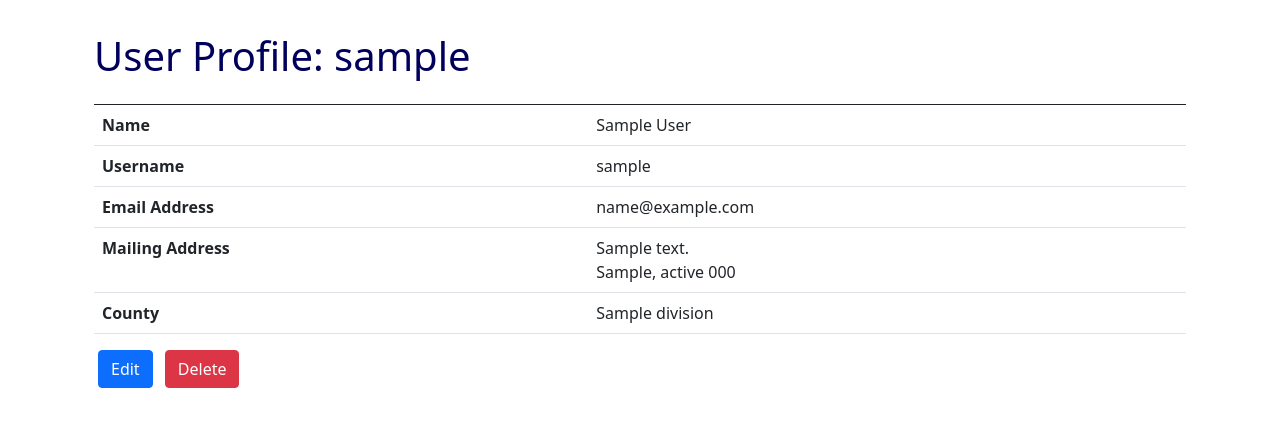
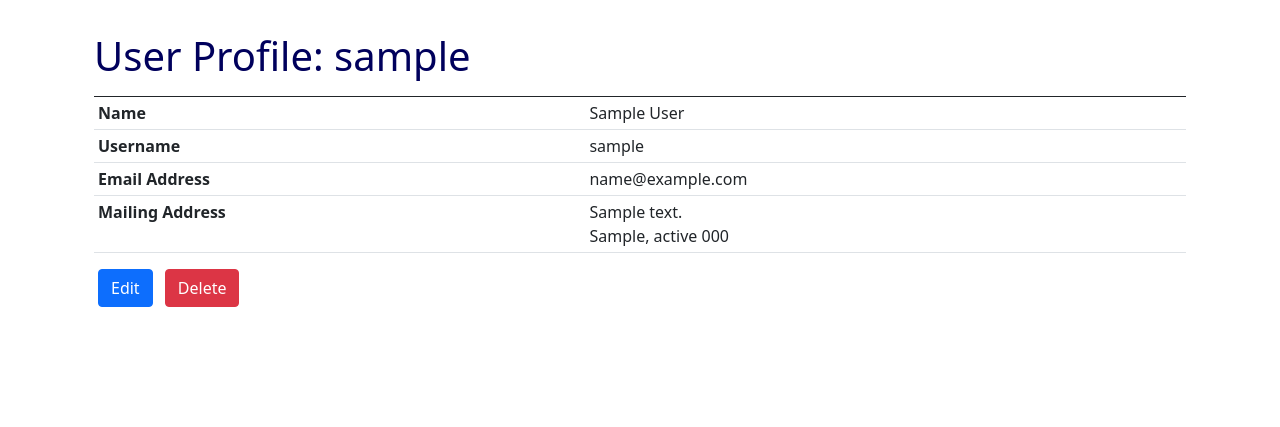
Before and after one commit to philipbrowne/Voter-Info, a Flask app: template templates/user_details.html in a window 1280 px wide. Shown: the part 66-493 px from the top of the page. Run offline with Flask 2, Linux system fonts and the light colour scheme; tables that the repository leaves empty hold one stand-in row (values such as "Sample post"); the template is opened without the code that fills it: values that come from a table or form of the project are taken from there, most other values are stand-ins (such as "Sample title", 1, 10 or a date in 2020); some libraries are stand-ins or nearby versions.

Commit message:
comment out county stuff for now

```diff
--- a/templates/user_details.html
+++ b/templates/user_details.html
@@ -1,5 +1,5 @@
 {% extends 'base.html' %} {% block content %} <h1 class="dark-blue">User Profile: {{user.username}}</h1>
-<table class="table table-hover">
+<table class="table table-hover table-sm">
     <thead>
         <tr>
             <th scope="col"></th>
@@ -23,10 +23,10 @@
             <th scope="row">Mailing Address</th>
             <td>{{user.street_address}}<br>{{user.city}}, {{user.state_id}} {{user.zip_code}}</td>
         </tr>
-        <tr>
-            <th scope="row">County</th>
+        <!-- <tr>
+            <th scope="row">County/District</th>
             <td> {{data2['divisions'][county_key]['name']}} </td>
-        </tr>
+        </tr> -->
     </tbody>
 </table>
 <div class="my-2"><a href="/users/{{user.username}}/edit"><button class="btn btn-primary mx-1">Edit</button></a>
```
